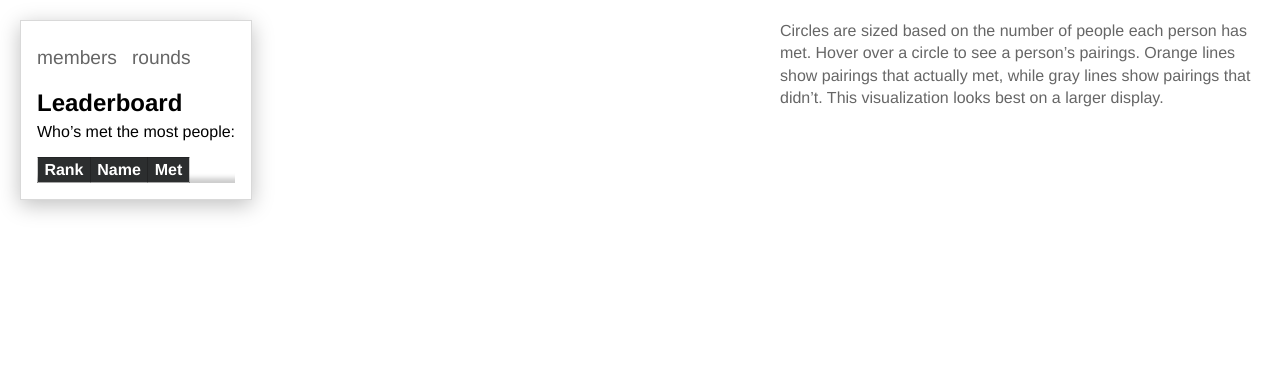
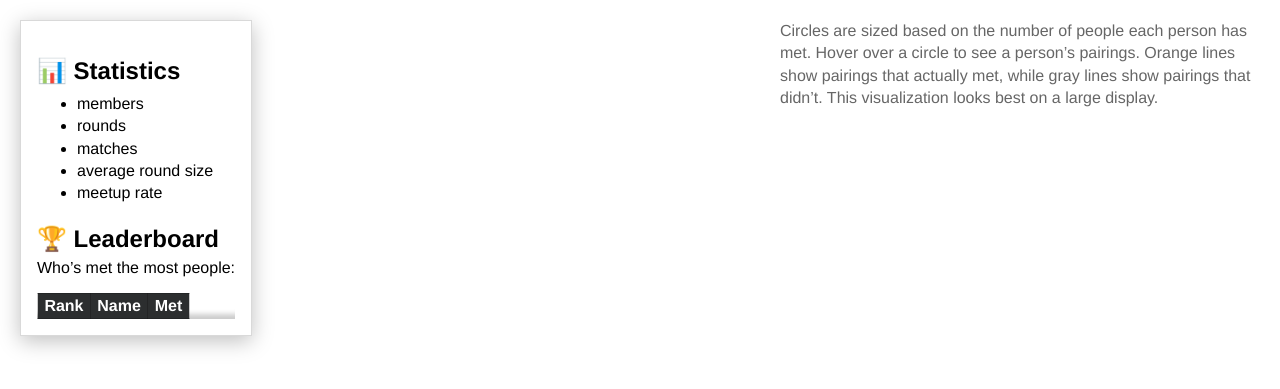
Before and after one commit to liddiard/slack-meetups, a Django app: page /stats/1/ in a window 1280 px wide. Shown: the top 389 px of the page. Run offline with Django 3.2, Linux system fonts and the light colour scheme; data that the repository does not hold is empty; parts of the project's set-up code (start-up, migrations or seed data) failed here and were passed over; some libraries are stand-ins or nearby versions.

Commit message:
add more stats to stats page

```diff
--- a/matcher/static/scripts/pool_stats.js
+++ b/matcher/static/scripts/pool_stats.js
@@ -8,10 +8,13 @@
     pool = await fetch(`/api/stats/${channelName}`).then(res => res.json());
 
   // update text on the page
+  document.title = `${pool.name} statistics`;
   document.getElementById('pool-name').innerText = pool.name;
   document.getElementById('member-count').innerText = pool.member_count;
   document.getElementById('round-count').innerText = pool.round_count;
-  document.title = `${pool.name} statistics`;
+  document.getElementById('matches-count').innerText = pool.matches.length;
+  document.getElementById('avg-round-size').innerText = Math.round((pool.matches.length * 2) / pool.round_count);
+  document.getElementById('meetup-rate').innerText = `${Math.round((pool.matches.filter(match => match.met).length / pool.matches.length) * 100) || 'N/A'}%`;
 
   // populate the leaderboard
   const leaderboard = document.querySelector('#leaderboard tbody');
@@ -28,9 +31,9 @@
       curRank++;
     }
     tr.innerHTML = `
-      <td><strong>${curRank}</strong></td>
-      <td>${person.full_name}</td>
-      <td>${person.people_met}</td>
+      <td class="rank">${curRank}</td>
+      <td class="name">${person.full_name}</td>
+      <td class="people-met">${person.people_met}</td>
     `
     leaderboard.appendChild(tr);
   })
--- a/matcher/static/styles/pool_stats.css
+++ b/matcher/static/styles/pool_stats.css
@@ -1,3 +1,10 @@
+html {
+  box-sizing: border-box;
+}
+*, *:before, *:after {
+  box-sizing: inherit;
+}
+
 body {
   margin: 0;
   font-family: Helvetica, Arial, sans-serif;
@@ -12,6 +19,7 @@
   position: absolute;
   top: 20px;
   left: 20px;
+  max-width: 300px;
   box-shadow: 0 5px 20px rgba(0,0,0, 0.25);
   border: 1px solid rgba(0,0,0, 0.15);
   background-color: rgba(255,255,255, 0.8);
@@ -27,16 +35,10 @@
 }
 
 aside #stats {
-  list-style-type: none;
-  padding: 0;
+  /* list-style-type: none; */
+  /* padding: 0; */
   margin: 0.5em 0;
-  font-size: 1.2em;
-  color: #666;
-}
-
-aside #stats li {
-  display: inline;
-  margin-right: 0.5em;
+  line-height: 1.4;
 }
 
 aside #stats .stat {
@@ -59,6 +61,10 @@
 
 tr:nth-child(even) {
   background-color: rgba(0,0,0, 0.05);
+}
+
+td.rank {
+  font-weight: bold;
 }
 
 table th {
--- a/matcher/templates/pool_stats.html
+++ b/matcher/templates/pool_stats.html
@@ -13,19 +13,23 @@
 
     <aside>
       <h1 id="pool-name"></h1>
+      <h2>📊 Statistics</h2>
       <ul id="stats">
         <li><span id="member-count" class="stat"></span> members</li>
         <li><span id="round-count" class="stat"></span> rounds</li>
+        <li><span id="matches-count" class="stat"></span> matches</li>
+        <li><span id="avg-round-size" class="stat"></span> average round size</li>
+        <li><span id="meetup-rate" class="stat"></span> meetup rate</li>
       </ul>
-      <h2>Leaderboard</h2>
+      <h2>🏆 Leaderboard</h2>
       <p>Who’s met the most people:</p>
       <div id="leaderboard">
         <table>
           <thead>
             <tr>
-              <th>Rank</th>
-              <th>Name</th>
-              <th>Met</th>
+              <th class="rank">Rank</th>
+              <th class="name">Name</th>
+              <th class="people-met">Met</th>
             </tr>
           </thead>
           <tbody></tbody>
@@ -34,7 +38,7 @@
     </aside>
 
     <div id="legend">
-      Circles are sized based on the number of people each person has met. Hover over a circle to see a person’s pairings. Orange lines show pairings that actually met, while gray lines show pairings that didn’t. This visualization looks best on a larger display.
+      Circles are sized based on the number of people each person has met. Hover over a circle to see a person’s pairings. Orange lines show pairings that actually met, while gray lines show pairings that didn’t. This visualization looks best on a large display.
     </div>
 
 		<figure>
--- a/matcher/views.py
+++ b/matcher/views.py
@@ -96,7 +96,7 @@
             data={"error": f"unknown action \"{action.get('block_id')}\""})
     return action_func(req, action, block_id)
 
-@cache_page(60 * 10) # cache response for 10 minutes
+@cache_page(60 * 30) # cache response for 30 minutes
 def get_pool_stats(request, channel_name):
     """validate that an incoming Slack message is well-formed enough to
     continue processing, and if so send to its appropriate handler function
```
